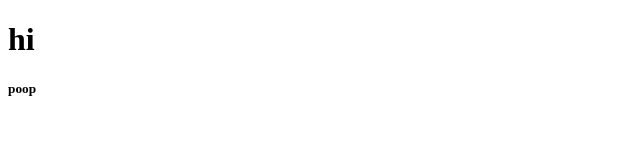
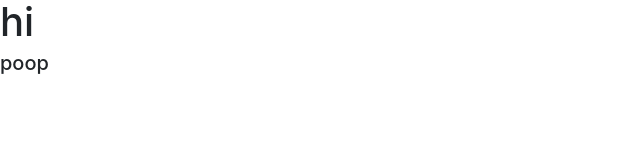
Before and after one commit to bbaxa16/voveo-services, a website: page public/index.html in a window 1280 px wide. Shown: the whole page, without its empty margins (0-640 px from the left). Drawn offline with nearby package versions, Linux system fonts and the light colour scheme.

Commit message:
hooked up bootstrap

```diff
--- a/public/index.html
+++ b/public/index.html
@@ -2,7 +2,9 @@
 <html ng-app='voveo-services'>
   <head>
     <meta charset="utf-8">
-    <title></title>
+    <title>voveo-services</title>
+    <link rel="stylesheet" href="https://maxcdn.bootstrapcdn.com/bootstrap/4.0.0-beta/css/bootstrap.min.css" integrity="sha384-/Y6pD6FV/Vv2HJnA6t+vslU6fwYXjCFtcEpHbNJ0lyAFsXTsjBbfaDjzALeQsN6M" crossorigin="anonymous">
+<link href="https://maxcdn.bootstrapcdn.com/font-awesome/4.7.0/css/font-awesome.min.css" rel="stylesheet" integrity="sha384-wvfXpqpZZVQGK6TAh5PVlGOfQNHSoD2xbE+QkPxCAFlNEevoEH3Sl0sibVcOQVnN" crossorigin="anonymous">
     <link rel="stylesheet" href="./main.css">
     <script src="https://ajax.googleapis.com/ajax/libs/angularjs/1.6.6/angular.min.js" charset="utf-8"></script>
     <script src="./app.js" charset="utf-8"></script>
```
